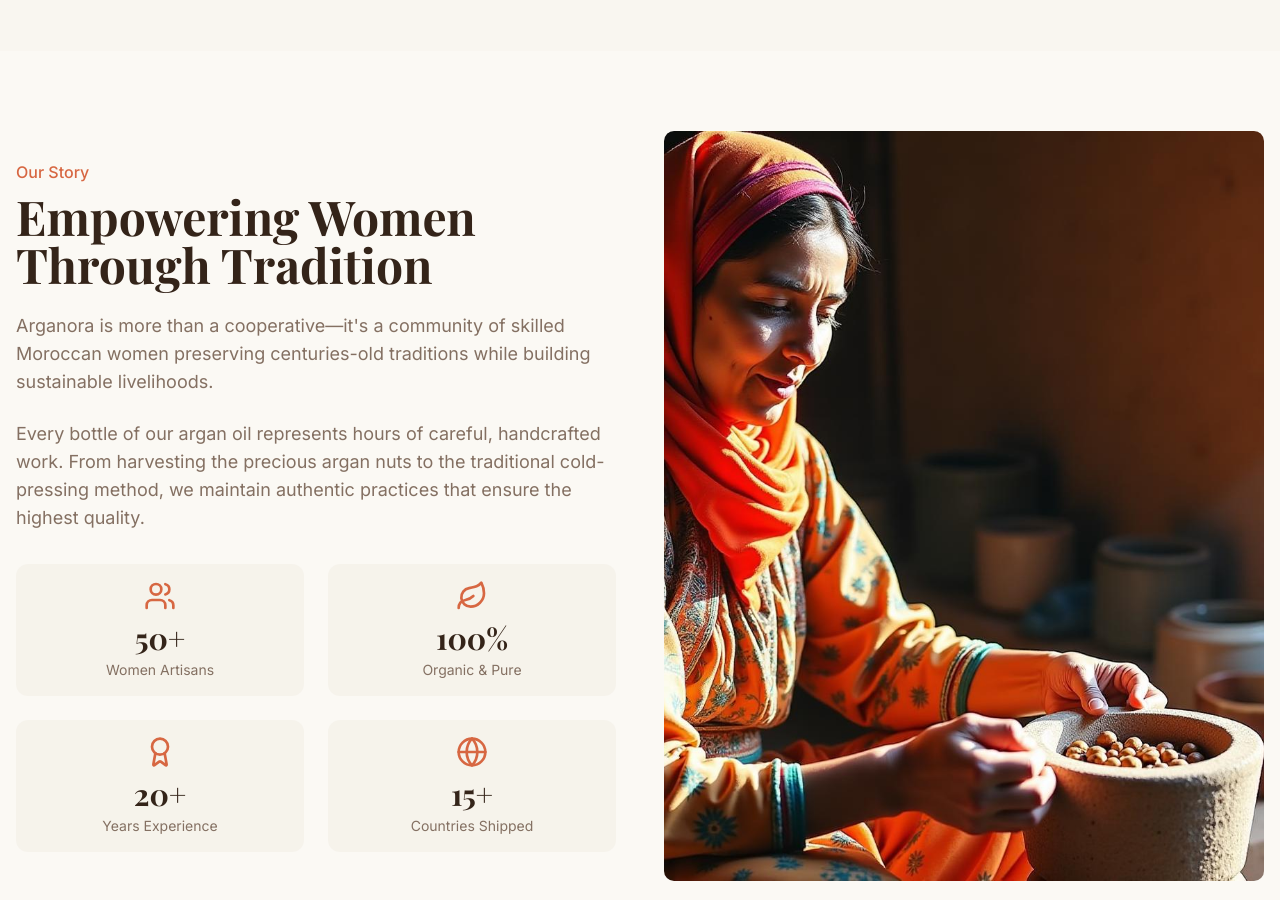
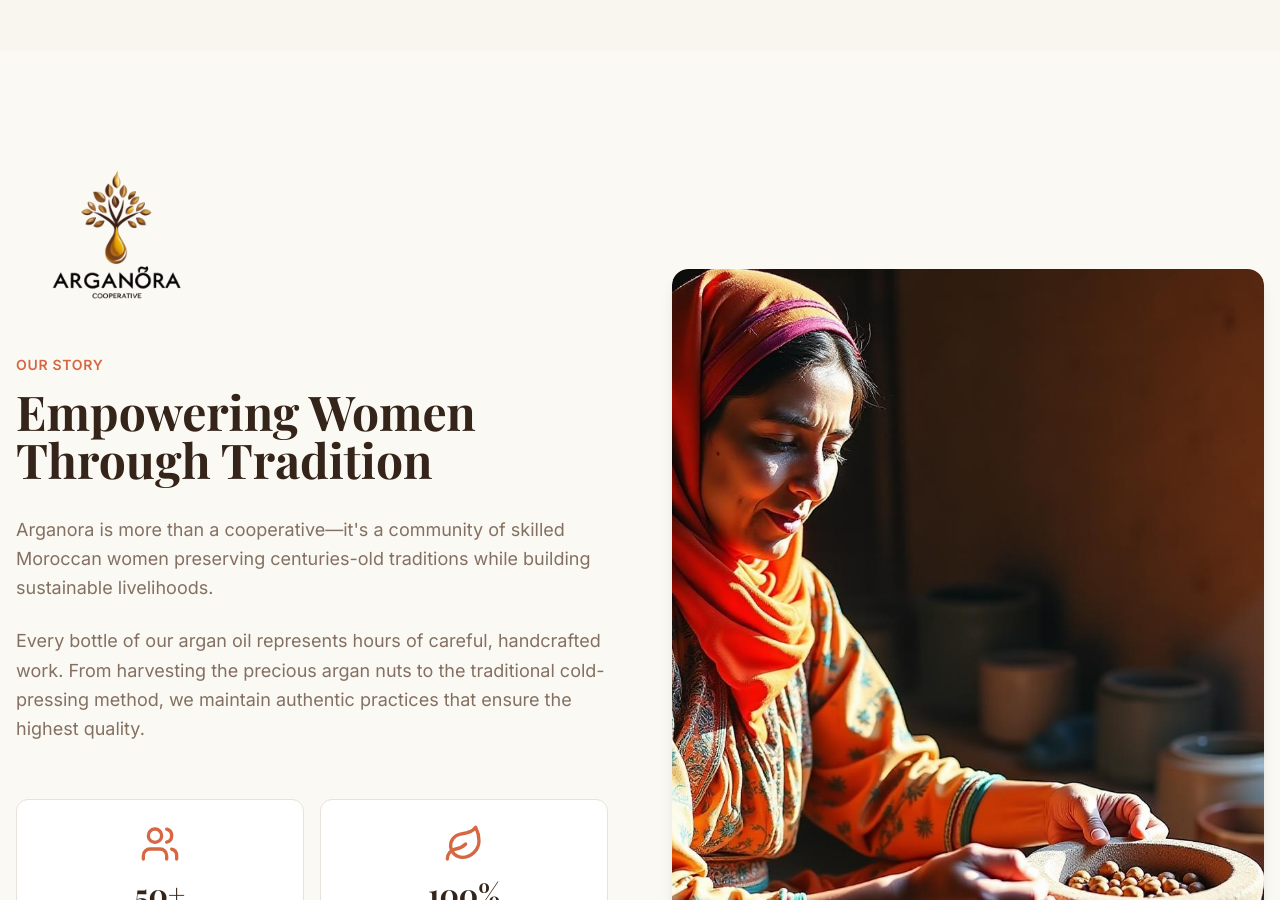
Before and after one commit to yahyaLMR/arganora-cooperative, a React (Vite) app: page / in a window 1280 px wide. Shown: the part 1900-2800 px from the top of the page. Built offline with nearby package versions, Linux system fonts and the light colour scheme; the HTML template or start-up script is replaced by a standard one.

Commit message:
fixing logo problem

```diff
--- a/src/components/About.tsx
+++ b/src/components/About.tsx
@@ -9,36 +9,51 @@ const stats = [
 
 const About = () => {
   return (
-    <section id="about" className="py-20">
-      <div className="container mx-auto px-4">
-        <div className="grid md:grid-cols-2 gap-12 items-center">
-          <div className="animate-fade-up">
-            <p className="text-primary font-medium mb-2">Our Story</p>
-            <h2 className="text-4xl md:text-5xl font-heading font-bold mb-6">
+    <section id="about" className="py-20 bg-background">
+      <div className="container mx-auto px-4 max-w-7xl">
+        <div className="grid lg:grid-cols-2 gap-16 items-center">
+          <div className="animate-fade-up space-y-6">
+            <div className="mb-8">
+              <img
+                src="/public/Minimalist_Logo_with__arganora__in_Warm_Tones-removebg-preview.png"
+                width={200}
+                height={100}
+                alt="Arganora Logo"
+                className="mb-6"
+              />
+              <p className="text-primary font-semibold text-sm uppercase tracking-wider mb-3">
+                Our Story
+              </p>
+              <h2 className="text-4xl lg:text-5xl font-heading font-bold leading-tight mb-6">
                 Empowering Women Through Tradition
               </h2>
-            <p className="text-muted-foreground text-lg mb-6">
+            </div>
+
+            <div className="space-y-6">
+              <p className="text-muted-foreground text-lg leading-relaxed">
                 Arganora is more than a cooperative—it's a community of skilled
                 Moroccan women preserving centuries-old traditions while building
                 sustainable livelihoods.
               </p>
-            <p className="text-muted-foreground text-lg mb-8">
+              <p className="text-muted-foreground text-lg leading-relaxed">
                 Every bottle of our argan oil represents hours of careful,
                 handcrafted work. From harvesting the precious argan nuts to the
                 traditional cold-pressing method, we maintain authentic practices
                 that ensure the highest quality.
               </p>
-            <div className="grid grid-cols-2 gap-6">
+            </div>
+
+            <div className="grid grid-cols-2 gap-4 pt-8">
               {stats.map((stat, index) => (
                 <div
                   key={index}
-                  className="text-center p-4 bg-muted/50 rounded-lg"
+                  className="text-center p-6 bg-card border border-border rounded-lg hover:shadow-md transition-shadow duration-300"
                 >
-                  <stat.icon className="w-8 h-8 text-primary mx-auto mb-2" />
-                  <div className="text-3xl font-heading font-bold text-foreground mb-1">
+                  <stat.icon className="w-10 h-10 text-primary mx-auto mb-3" />
+                  <div className="text-3xl font-heading font-bold text-foreground mb-2">
                     {stat.value}
                   </div>
-                  <div className="text-sm text-muted-foreground">
+                  <div className="text-sm text-muted-foreground font-medium">
                     {stat.label}
                   </div>
                 </div>
@@ -50,12 +65,12 @@ const About = () => {
             className="relative animate-fade-up"
             style={{ animationDelay: "0.2s" }}
           >
-            <div className="aspect-[4/5] bg-gradient-to-br  from-primary/20 to-accent/20 rounded-2xl">
-              <img className="rounded-md" src="/src/assets/hero-argan.jpg" alt="" style={{
-                height:'100%',
-                objectFit:'cover',
-
-              }} />
+            <div className="aspect-[4/5] bg-gradient-to-br from-primary/10 to-accent/10 rounded-2xl overflow-hidden shadow-lg">
+              <img
+                className="w-full h-full object-cover rounded-2xl"
+                src="/src/assets/hero-argan.jpg"
+                alt="Traditional argan oil production"
+              />
             </div>
           </div>
         </div>
--- a/src/components/Header.tsx
+++ b/src/components/Header.tsx
@@ -11,9 +11,9 @@ const Header = () => {
     <header className="fixed top-0 w-full bg-background/95 backdrop-blur-sm border-b border-border z-50">
       <div className="container mx-auto px-4 py-4">
         <nav className="flex items-center justify-between">
-          <img src="/public/Minimalist_Logo_with__arganora__in_Warm_Tones-removebg-preview.png" width={90} alt="Arganora Logo" />
-          {/* <h1 className="text-2xl font-heading font-bold text-gradient">
-            Arganora</h1> */}
+          {/* <img src="/public/Minimalist_Logo_with__arganora__in_Warm_Tones-removebg-preview.png" width={90} alt="Arganora Logo" /> */}
+          <h1 className="text-2xl font-heading font-bold text-gradient">
+            Arganora</h1>
 
           <div className="hidden md:flex items-center gap-8">
             <button
--- a/src/components/Hero.tsx
+++ b/src/components/Hero.tsx
@@ -21,6 +21,13 @@ const Hero = () => {
 
       <div className="container mx-auto px-4 relative z-10">
         <div className="max-w-2xl animate-fade-up">
+          <img
+            src="/public/Minimalist_Logo_with__arganora__in_Warm_Tones-removebg-preview.png"
+            width={200}
+            height={100}
+            alt="Arganora Logo"
+            className="mb-6"
+          />
           <p className="text-primary font-medium mb-4">From Our Cooperative to You</p>
           <h1 className="text-5xl md:text-6xl lg:text-7xl font-heading font-bold mb-6 leading-tight">
             Pure Moroccan
```
Lines whose indentation alone changed are shown as unchanged.
